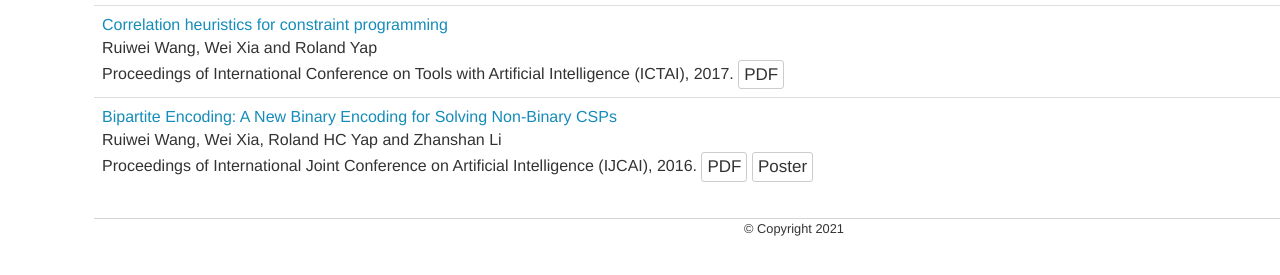
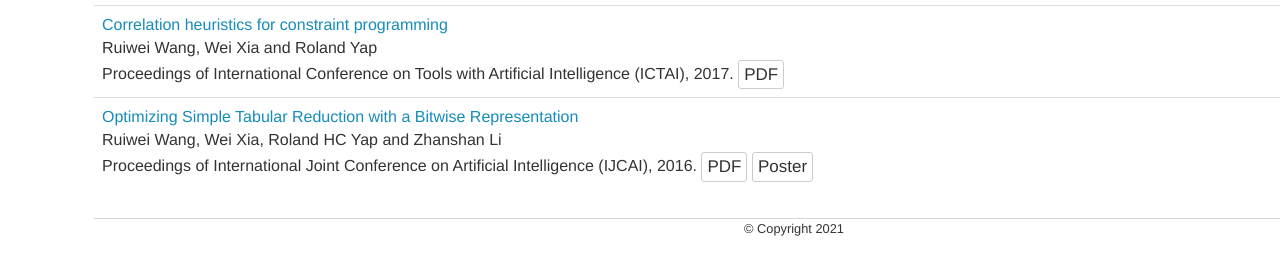
Before and after one commit to WangRuiwei/WangRuiwei.github.io, a Jekyll site: the page built from index.html, in a window 1280 px wide. Shown: the part 599-874 px from the top of the page. Built offline with Jekyll 4.4.1, drawn with Linux system fonts in a browser that asks for light colours.

Commit message:
Update index.html

```diff
--- a/index.html
+++ b/index.html
@@ -86,7 +86,7 @@ Ruiwei Wang, Wei Xia and Roland Yap
 <tr>
 <td class="publication">
 <span class="pubtitle">
-<font color="#158CBA">Bipartite Encoding: A New Binary Encoding for Solving Non-Binary CSPs</font>
+<font color="#158CBA">Optimizing Simple Tabular Reduction with a Bitwise Representation</font>
 </span><br />
 <span class="authors">
 Ruiwei Wang, Wei Xia, Roland HC Yap and Zhanshan Li
```
